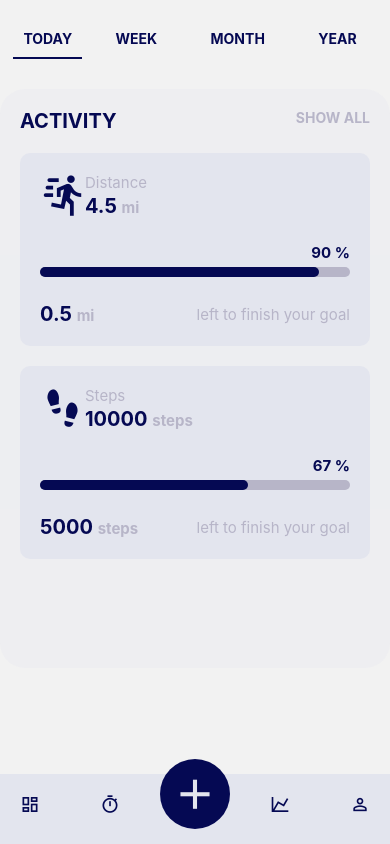
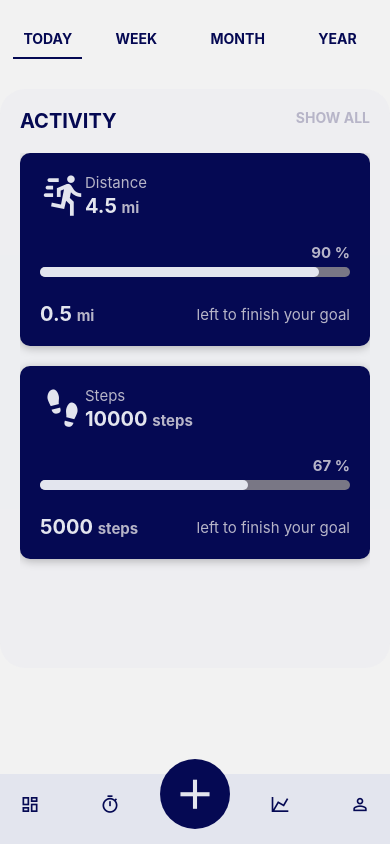
Before and after one commit to saldanaj97/fitness-tracker, a React Native app: screen /Activity in a window 390 px wide. Built offline with nearby package versions, Linux system fonts and the light colour scheme.

Commit message:
Refactor activity card styles and add dropshadow
This commit refactors the styles of the activity card component and adds a dropshadow effect for both iOS and Android. It also updates the color of the progress bar background in light mode to use a hex color instead of the theme.

```diff
--- a/src/ui/activity/activityCard.tsx
+++ b/src/ui/activity/activityCard.tsx
@@ -8,11 +8,12 @@ import { DistanceDataItem } from '../../types/activity/types'
 export default function ActivityCard({ activityData }: { activityData: DistanceDataItem }): React.JSX.Element {
   const isDarkMode = useColorScheme() === 'dark'
   const styles = isDarkMode ? darkModeStyles : lightModeStyles
+  const theme = isDarkMode ? DarkModeColors : LightModeColors
 
   return (
     <View style={styles.container}>
       <View style={styles.descriptionContainer}>
-        <MaterialCommunityIcon name={activityData.icon} size={45} color={DarkModeColors.primary} />
+        <MaterialCommunityIcon name={activityData.icon} size={45} color={theme.primary} />
         <View style={styles.dataContainer}>
           <Text style={styles.heading}>{activityData.title}</Text>
           <Text style={styles.currentValue}>
@@ -97,10 +98,19 @@ const darkModeStyles = StyleSheet.create({
 const lightModeStyles = StyleSheet.create({
   container: {
     flex: 1,
-    backgroundColor: LightModeColors.primary,
+    backgroundColor: LightModeColors.secondary,
     borderRadius: 10,
     marginBottom: 20,
     padding: 20,
+
+    // iOS dropshadow
+    shadowColor: 'black',
+    shadowOpacity: 0.26,
+    shadowOffset: { width: 0, height: 2 },
+    shadowRadius: 10,
+
+    // Android dropshadow
+    elevation: 2,
   },
   descriptionContainer: {
     flexDirection: 'row',
@@ -115,25 +125,25 @@ const lightModeStyles = StyleSheet.create({
     fontSize: 15,
   },
   currentValue: {
-    color: LightModeColors.primaryFont,
+    color: LightModeColors.secondaryFont,
     fontWeight: 'bold',
     fontSize: 20,
   },
   percentage: {
-    color: LightModeColors.primaryFont,
+    color: LightModeColors.detailFont,
     fontWeight: 'bold',
     fontSize: 15,
     textAlign: 'right',
     marginTop: 25,
   },
   prograssBarBackground: {
-    backgroundColor: LightModeColors.detailFont,
+    backgroundColor: '#797785', // Use a hex colro instead of theme for light mode case
     borderRadius: 10,
     marginBottom: 25,
     marginTop: 5,
   },
   progressBar: {
-    backgroundColor: LightModeColors.secondary,
+    backgroundColor: LightModeColors.primary,
     borderRadius: 10,
     height: 10,
   },
```
